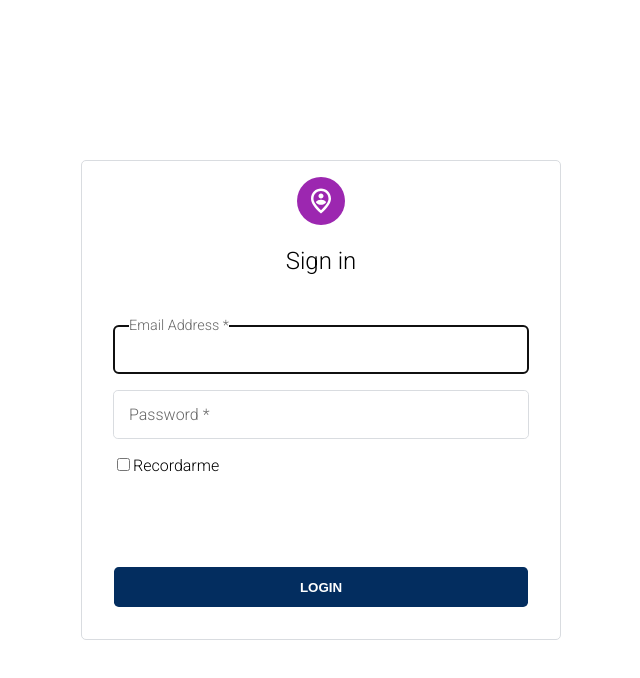
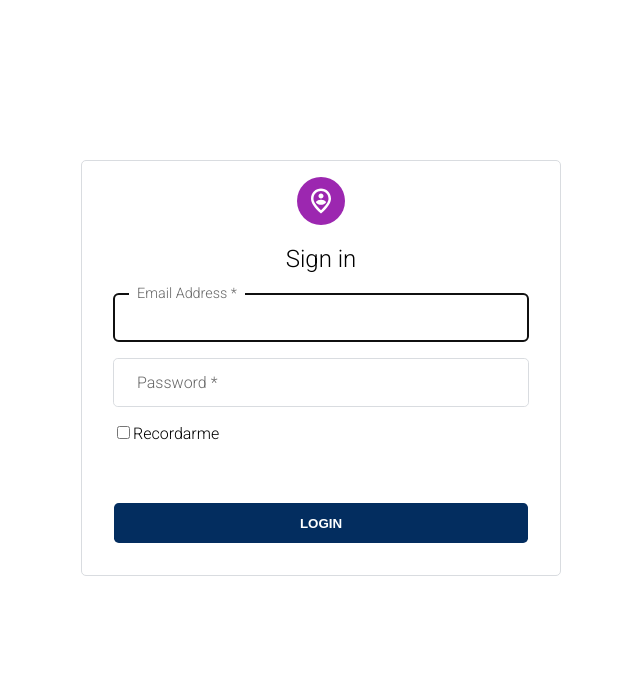
Before and after one commit to exel3/hyundai-panel, a Next.js app: page /login in a window 1280 px wide. Shown: the top 678 px of the page, without its empty margins (319-959 px from the left). Built offline with nearby package versions, Linux system fonts and the light colour scheme.

Commit message:
[fix] login styles

```diff
--- a/components/atoms/InputLabelFloat.tsx
+++ b/components/atoms/InputLabelFloat.tsx
@@ -5,10 +5,11 @@ type Prop = {
   name: string,
   type: string,
   required: boolean,
+  disabled?: boolean,
   autoFocus?: boolean
 }
 
-export const InputLabelFloat = ({ children, name, type, required, autoFocus = false }: Prop) => {
+export const InputLabelFloat = ({ children, name, type, required, disabled = false, autoFocus = false }: Prop) => {
   const [mode, setMode] = useState(false)
   const handleInput = (e: React.ChangeEvent<HTMLInputElement>) => {
     e.target.value ? setMode(true) : setMode(false)
@@ -17,7 +18,7 @@ export const InputLabelFloat = ({ children, name, type, required, autoFocus = fa
   return (
     <>
       <div className='labelInput'>
-        <input type={type} name={name} className='inputLogin' required={required} autoFocus={autoFocus} onChange={handleInput} />
+        <input type={type} name={name} className='inputLogin' required={required} disabled={disabled} autoFocus={autoFocus} onChange={handleInput} />
         <label htmlFor="email" className={!mode ? 'floatLabel' : 'staticLabel'}>{children}</label>
       </div>
       <style jsx>
@@ -56,6 +57,7 @@ export const InputLabelFloat = ({ children, name, type, required, autoFocus = fa
        position:absolute;
        left: 1rem;
       color: rgba(0,0,0,0.6);
+      padding: 0 0.5rem;
      }
 
      input {
--- a/pages/login/index.tsx
+++ b/pages/login/index.tsx
@@ -6,10 +6,12 @@ import { getUser } from 'services/getUser'
 import { User } from 'types/global'
 import { Loading } from 'components/atoms/Loading'
 import { InputLabelFloat } from 'components/atoms/InputLabelFloat'
+import { useRouter } from 'next/router'
 
 const Login: NextPage = () => {
   const [error, setError] = useState('')
   const [loading, setLoading] = useState(false)
+  const router = useRouter()
   const handleLogin = (e: React.ChangeEvent<HTMLFormElement>) => {
     e.preventDefault()
     setLoading(true)
@@ -22,6 +24,7 @@ const Login: NextPage = () => {
         res => {
           console.log(res)
           setLoading(false)
+          router.push('dashboard')
         }
       )
       .catch(
@@ -36,12 +39,12 @@ const Login: NextPage = () => {
           <h1>Sign in</h1></div>
         <div className='formContainer'>
           <form onSubmit={handleLogin}>
-            <InputLabelFloat name={'email'} type={'email'} required={true} autoFocus={true}>Email Address *</InputLabelFloat>
-            <InputLabelFloat name={'pass'} type={'password'} required={true}>Password *</InputLabelFloat>
+            <InputLabelFloat name={'email'} type={'email'} disabled={loading} required={true} autoFocus={true}>Email Address *</InputLabelFloat>
+            <InputLabelFloat name={'pass'} type={'password'} disabled={loading} required={true}>Password *</InputLabelFloat>
             <div className='checkboxContainer'><input type="checkbox" name="remembercheck" className='checkbox' /><label htmlFor="remembercheck">Recordarme</label></div>
             {error && <div><p>{error}</p></div>}
             <div className='buttonContainer'>
-              <button>{loading ? '' : 'Login'}</button>
+              <button disabled={loading}>{loading ? '' : 'Login'}</button>
               {loading && <Loading size={'2rem'} />}
             </div>
           </form>
@@ -55,7 +58,7 @@ const Login: NextPage = () => {
        align-items:center;
        justify-content:center;
        width: 30rem;
-       height: 30rem;
+       height: 26rem;
        position: absolute;
        top: calc(50% - 15rem);
        left: calc(50% - 15rem);
@@ -88,7 +91,6 @@ const Login: NextPage = () => {
      .headerBox h1 {
       font-weight: 400;
     font-size: 1.5rem;
-    line-height: 1.334;
     letter-spacing: 0em;
      }
 
```
